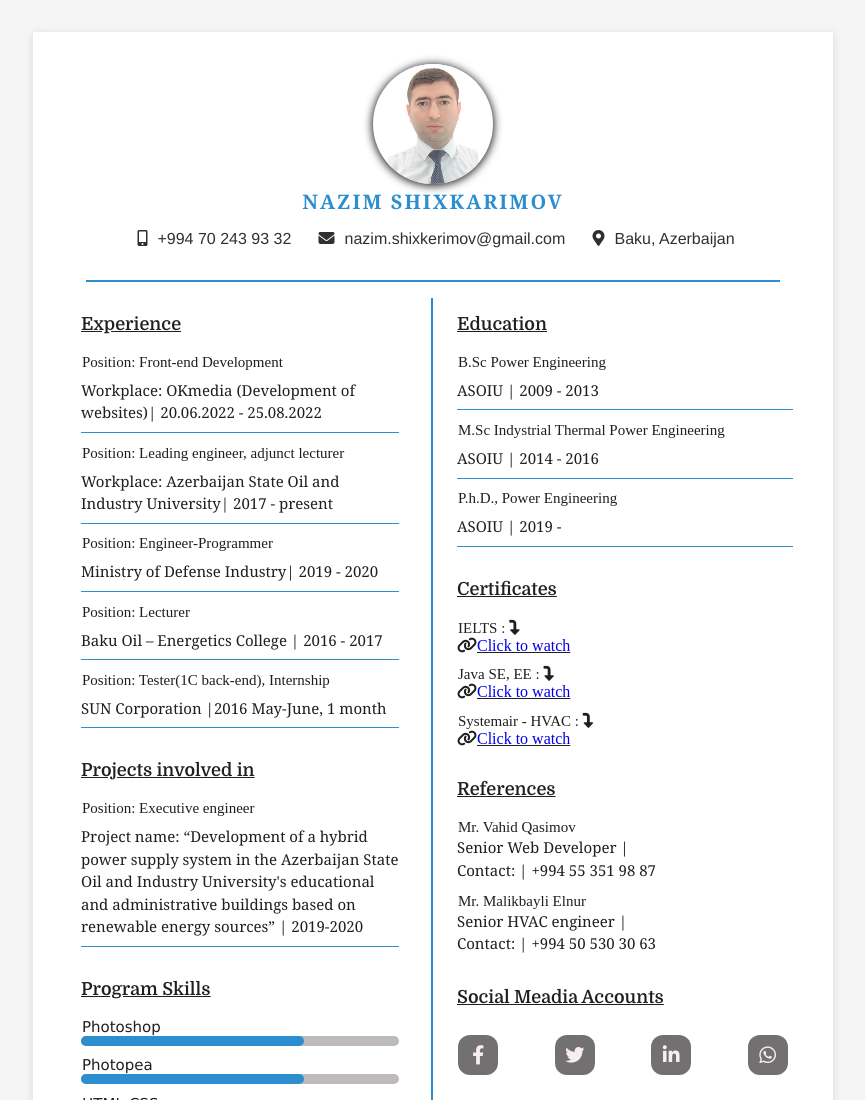
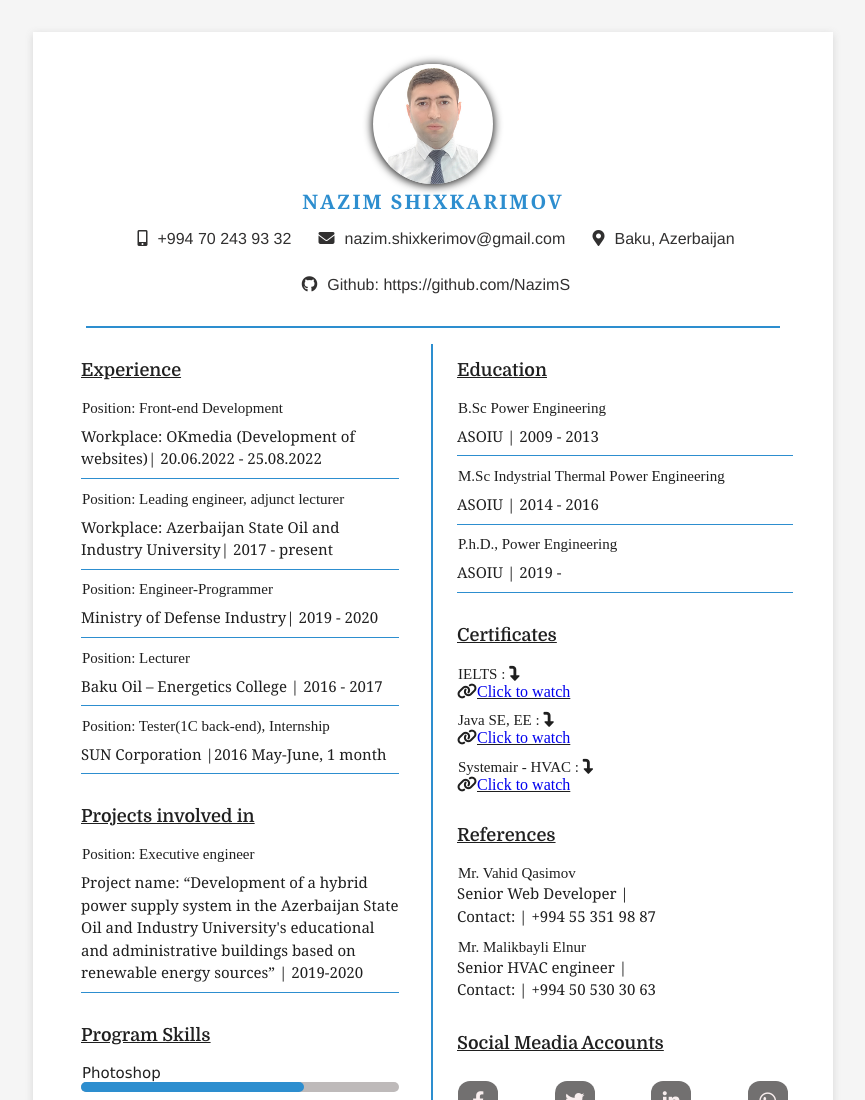
Before and after one commit to NazimS/CV-2022, a plain HTML site: page index.htm in a window 1280 px wide. Shown: the top 1100 px of the page, without its empty margins (207-1072 px from the left). Drawn offline with Linux system fonts and the light colour scheme.

Commit message:
github added

```diff
--- a/index.htm
+++ b/index.htm
@@ -27,6 +27,7 @@
                 <a><i class="fas fa-mobile-alt"></i>+994 70 243 93 32</a>
                 <a><i class="fa-solid fa-envelope"></i>nazim.shixkerimov@gmail.com</a>
                 <a><i class="fas fa-map-marker-alt"></i>Baku, Azerbaijan</a>
+                <a><i class="fab fa-github"></i>Github: https://github.com/NazimS</a>
             </div>
             <hr class="divide"/>
         </div>
```
